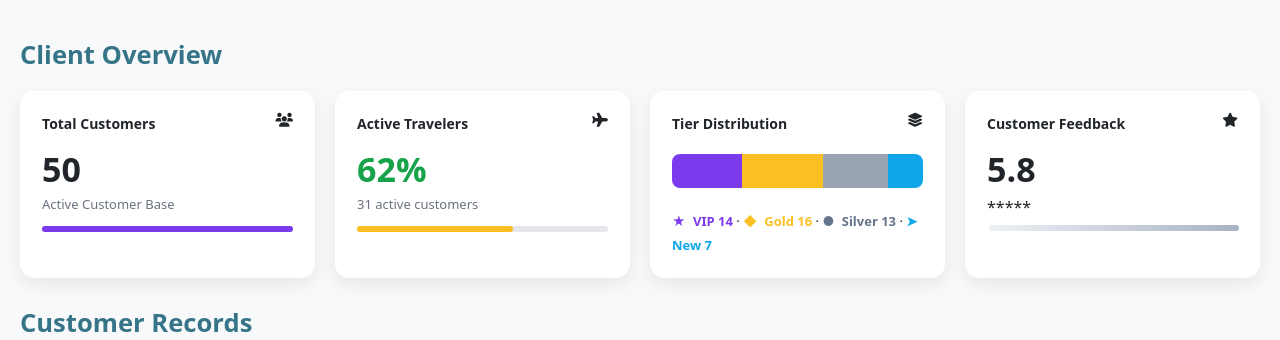
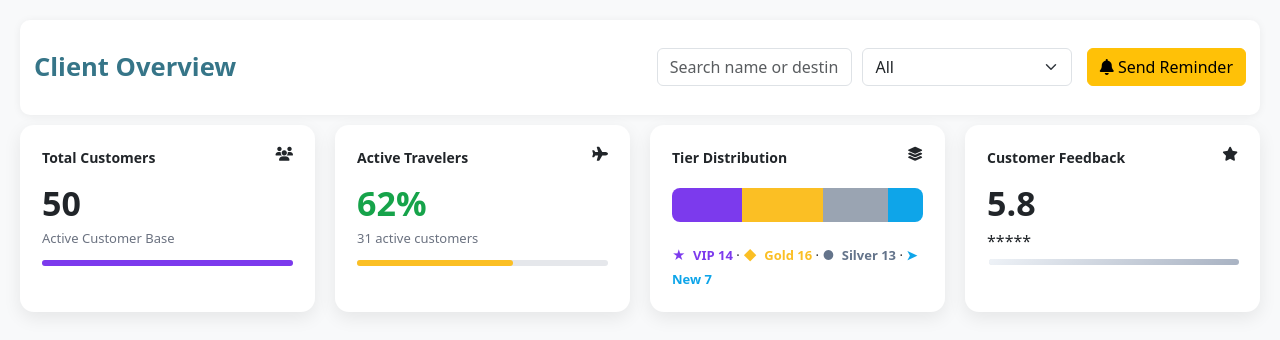
Before and after one commit to JmArvl0/programming-Original, a PHP site: page /crm in a window 1280 px wide. Shown: the part 87-427 px from the top of the page. Run offline with PHP 8.4, Linux system fonts and the light colour scheme; the visitor is signed in with stand-in values (Sample User, id 1).

Commit message:
crm header

```diff
--- a/css/crm.css
+++ b/css/crm.css
@@ -57,6 +57,17 @@ input[type="checkbox"] {
 }
 
 /* TITLES */
+.section-header {
+    display:flex;
+    justify-content:space-between;
+    align-items:center;
+    padding: 12px 14px;
+    margin-bottom:10px;
+    background: #fff;
+    box-shadow:0 1px 8px rgba(0,0,0,.06);
+    border-radius: 10px;
+}
+
 .crm-section-title {
     font-size:1.6rem;
     font-weight:600;
@@ -64,6 +75,20 @@ input[type="checkbox"] {
     margin-bottom:20px;
     margin-top: 20px;
 }
+
+.table-controls {
+    display:flex;
+    justify-content:space-between;
+    align-items:center;
+    gap:15px;
+    position:sticky;
+}
+
+.left-controls {
+    display:flex;
+    gap:10px;
+}
+
 
 .crm-title{
     display:flex;
--- a/views/crm/index.php
+++ b/views/crm/index.php
@@ -1,4 +1,21 @@
-<h2 class="crm-section-title">Client Overview</h2>
+<div class="section-header">
+    <h2 class="crm-section-title">Client Overview</h2>
+    <div class="table-controls">
+        <div class="left-controls">
+            <input type="text" class="form-control search-input" placeholder="Search name or destination...">
+            <select class="form-select filter-select">
+                <option>All</option>
+                <option>Paid</option>
+                <option>Unpaid</option>
+                <option>Overdue</option>
+                <option>Partially Paid</option>
+            </select>
+        </div>
+        <button id="sendPaymentReminderBtn" class="btn btn-warning">
+            <i class="fa fa-bell"></i> Send Reminder
+        </button>
+    </div>
+</div>
 
 <div class="crm-grid">
     <div class="crm-card">
```
